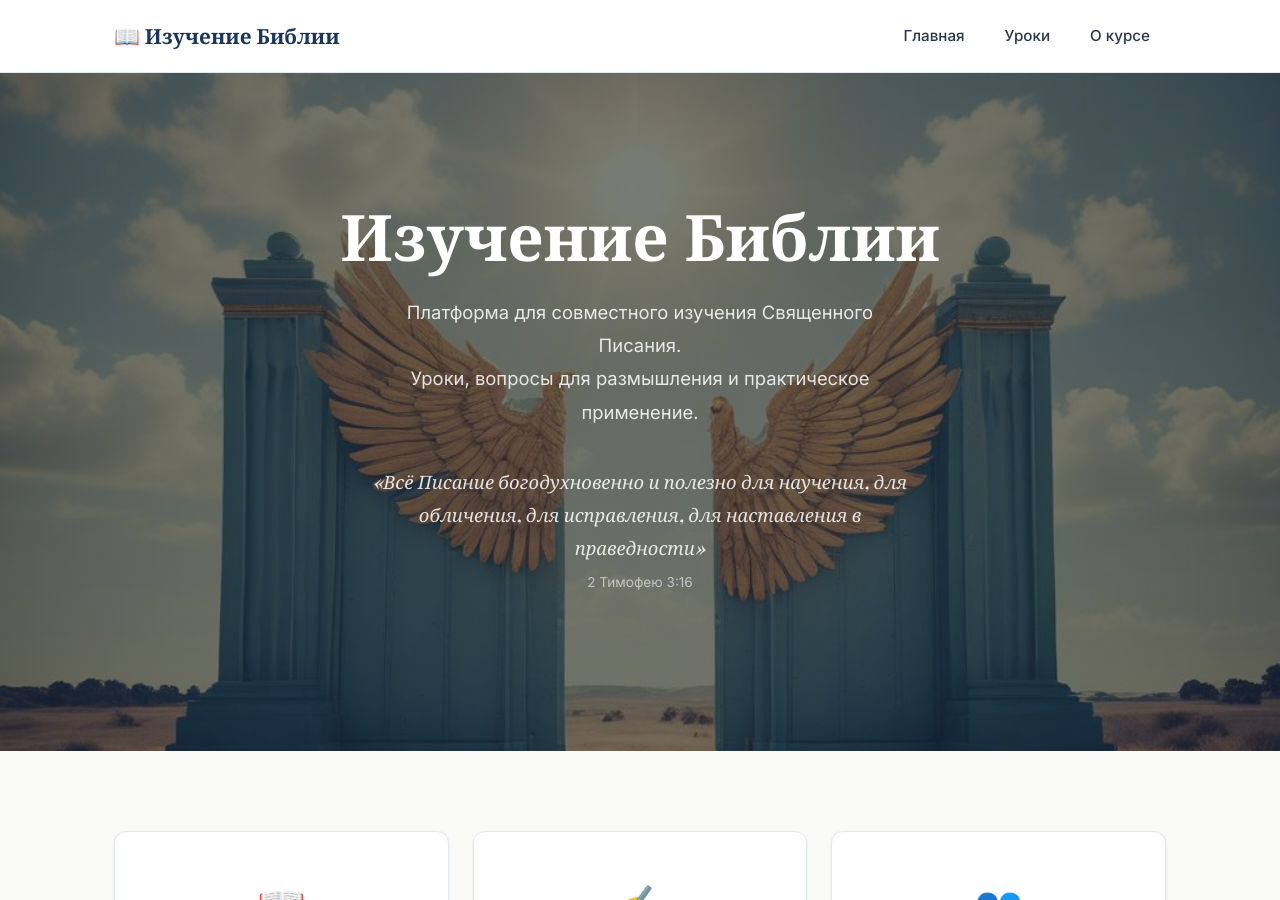
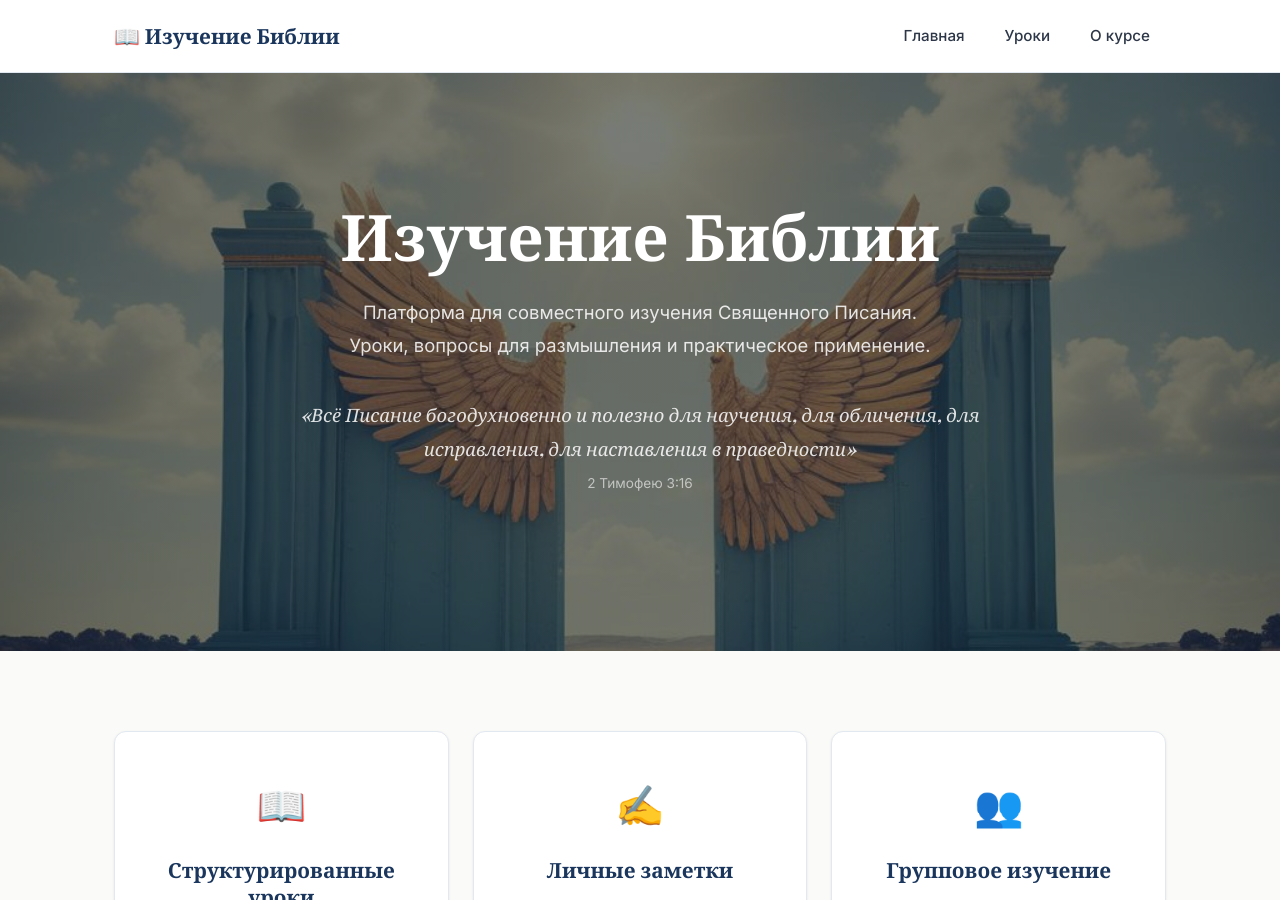
Before and after one commit to Slakwik/bible-learning, a Jekyll site: the page built from index.html, in a window 1280 px wide and 900 px high. Built offline with Jekyll 4.4.1, drawn with Linux system fonts in a browser that asks for light colours; comment, search, counter and statistics services are not loaded.

Commit message:
Widen hero text block to avoid awkward word wraps
Co-Authored-By: Claude Opus 4.6 (1M context) <noreply@anthropic.com>

```diff
--- a/assets/css/style.css
+++ b/assets/css/style.css
@@ -306,7 +306,7 @@ h3 { font-size: 1.2rem; margin-bottom: 0.4em; }
 }
 
 .hero .container {
-  max-width: 700px;
+  max-width: 860px;
 }
 
 .hero h1 {
@@ -319,7 +319,7 @@ h3 { font-size: 1.2rem; margin-bottom: 0.4em; }
 .hero p {
   font-size: 1.15rem;
   opacity: 0.85;
-  max-width: 550px;
+  max-width: 750px;
   margin: 0 auto 36px;
   line-height: 1.8;
 }
@@ -329,7 +329,7 @@ h3 { font-size: 1.2rem; margin-bottom: 0.4em; }
   font-style: italic;
   font-size: 1.05rem;
   opacity: 0.8;
-  max-width: 550px;
+  max-width: 750px;
   margin: 0 auto 36px;
   line-height: 1.8;
 }
```
